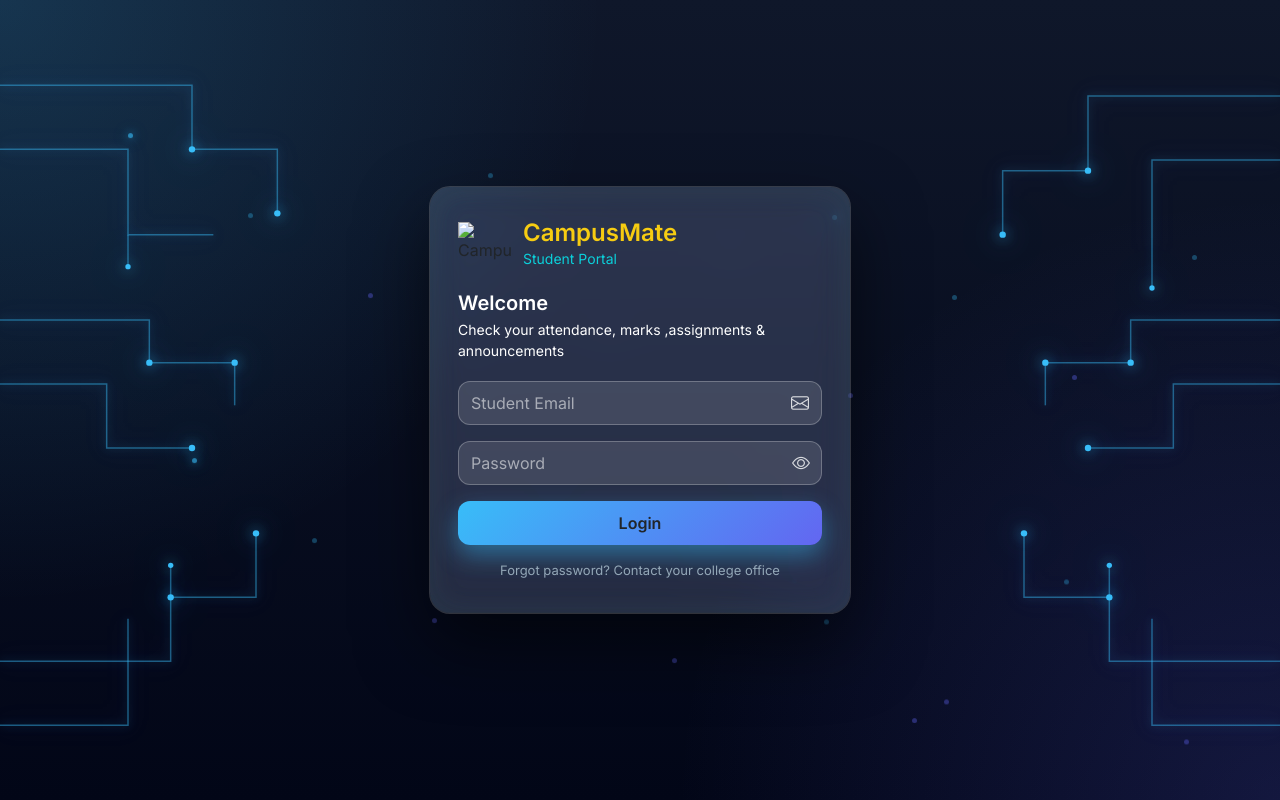
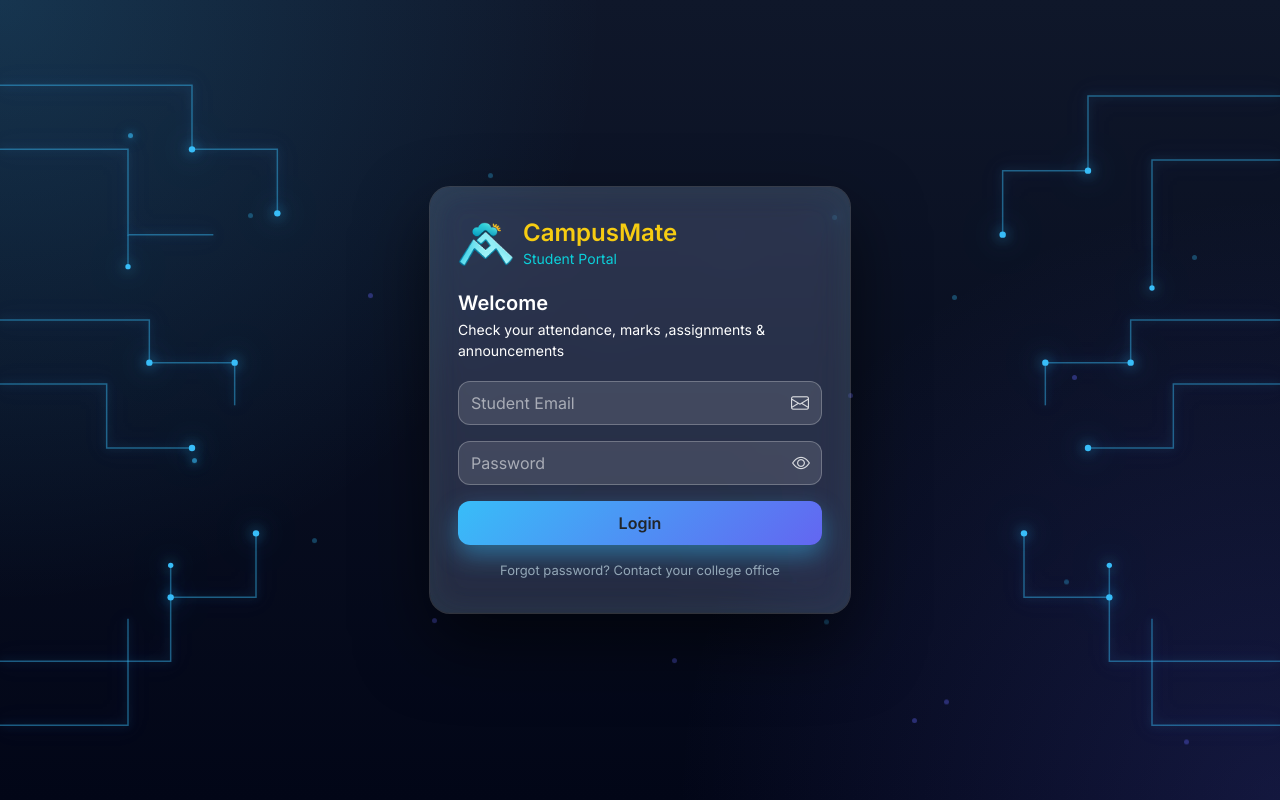
Before and after one commit to rororonoa/CampusMate, a plain HTML site: page frontend/student/student-login.html in a window 1280 px wide. Drawn offline with nearby package versions, Linux system fonts and the light colour scheme.

Commit message:
Logo directory changed

```diff
--- a/frontend/student/student-login.html
+++ b/frontend/student/student-login.html
@@ -4,7 +4,7 @@
 <head>
   <meta charset="UTF-8" />
   <meta name="viewport" content="width=device-width, initial-scale=1" />
-  <link rel="icon" type="image/png" href="assets/favicon4.png" />
+  <link rel="icon" type="image/png" href="../assets/favicon4.png" />
   <title>CampusMate • Student Login</title>
 
   <!-- Font -->
@@ -422,7 +422,7 @@
     <div class="login-card">
       <!-- BRAND -->
       <div class="brand">
-        <img src="assets/favicon4.png" alt="CampusMate" />
+        <img src="../assets/favicon5.png" alt="CampusMate" />
         <div>
           <h4>CampusMate</h4>
           <div class="muted">Student Portal</div>
```
Also changed, not shown: frontend/student/student-dashboard.html (+2 -2 lines).
